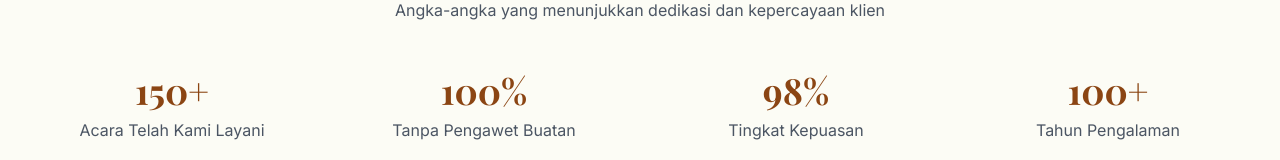
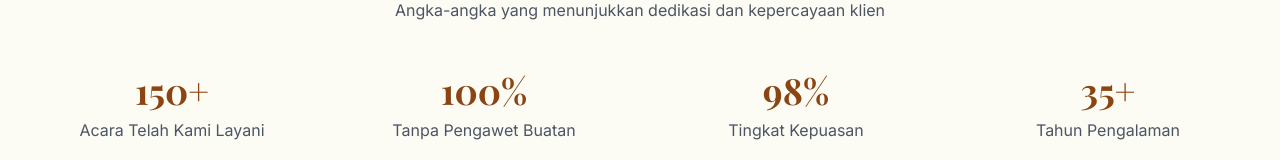
Before and after one commit to vivi211111/DapurAzkaQanita, a React (Vite) app: page /product in a window 1280 px wide. Shown: the part 2700-2860 px from the top of the page. Built offline with nearby package versions, Linux system fonts and the light colour scheme.

Commit message:
perubahan tahun pengalaman

```diff
--- a/src/pages/Product.jsx
+++ b/src/pages/Product.jsx
@@ -874,7 +874,7 @@ const Product = () => {
             </div>
             <div className="text-center">
               <div className="text-4xl font-serif font-bold text-batik-brown mb-2">
-                100+
+                35+
               </div>
               <div className="text-base text-gray-600">Tahun Pengalaman</div>
             </div>
```
